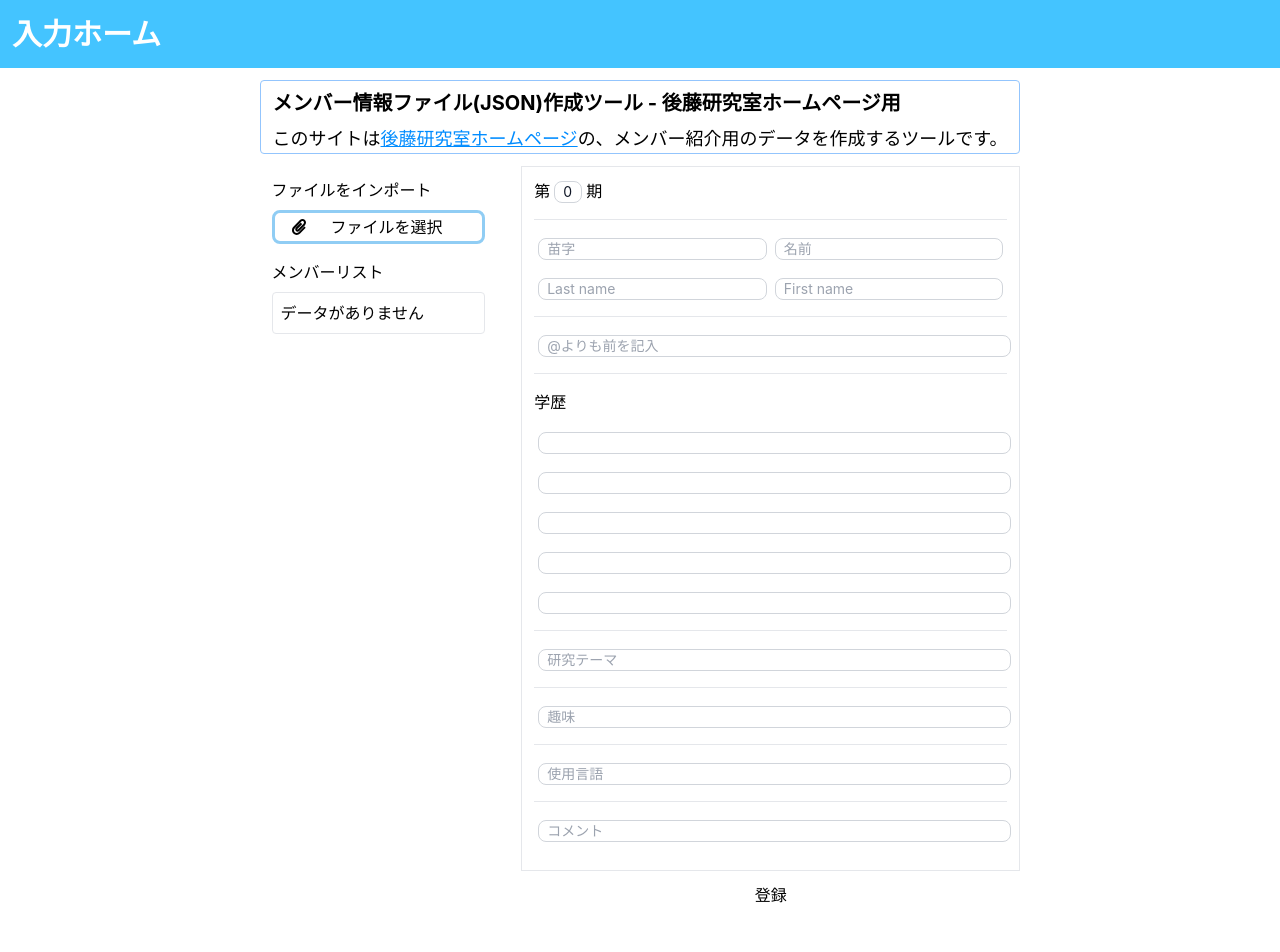
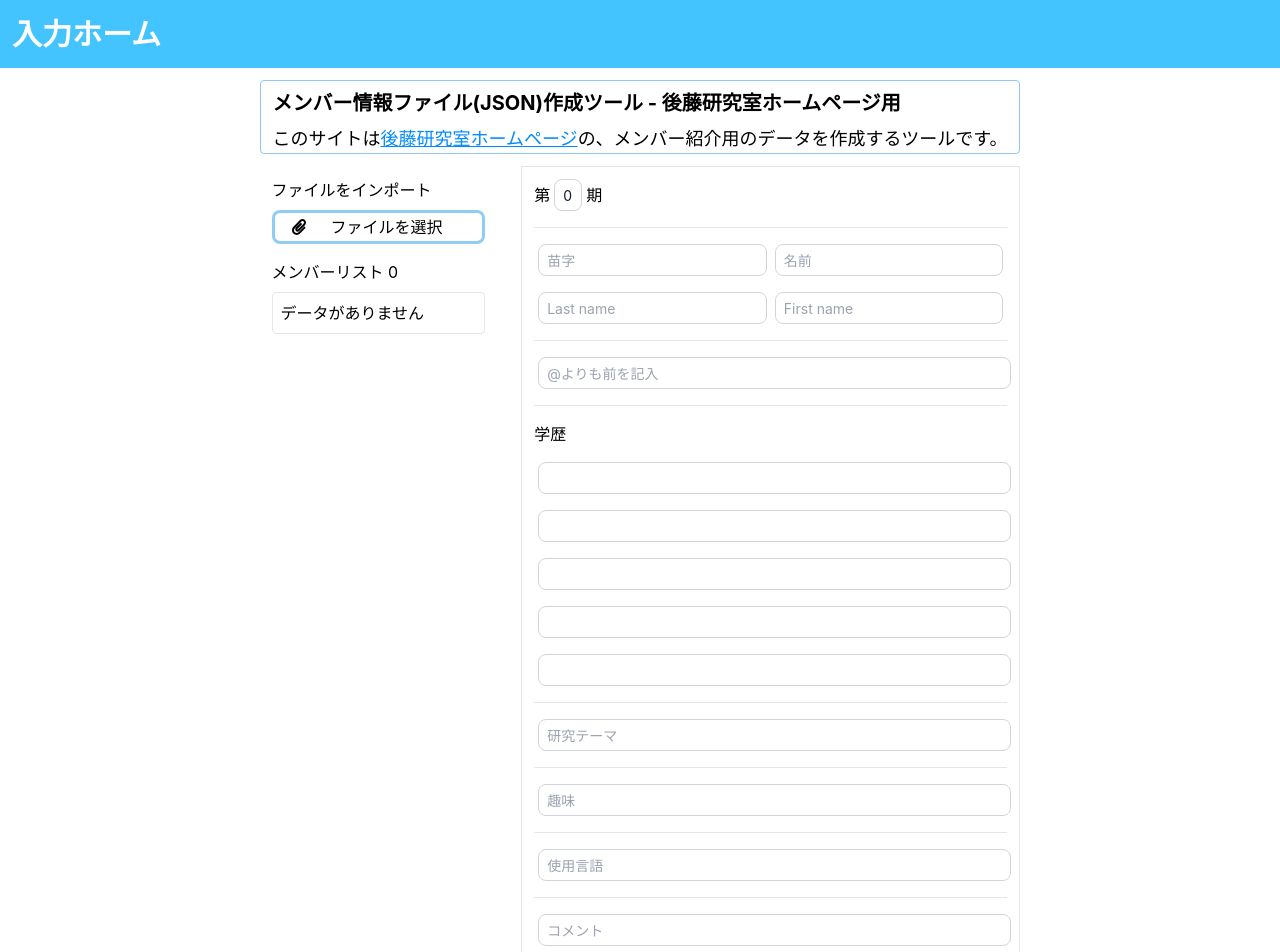
Before and after one commit to ryusei-tsune/member-info-editor, a React (Create React App) app: page / in a window 1280 px wide. Shown: the top 952 px of the page. Before the commit the page ends 907 px from the top, so only its background shows below. Built offline with nearby package versions, Linux system fonts and the light colour scheme.

Commit message:
登録処理の実装，コンポーネントでrefを使用するためにforwardRefを追加

```diff
--- a/package.json
+++ b/package.json
@@ -7,6 +7,7 @@
     "react-dom": "^18.2.0",
     "react-icons": "^4.4.0",
     "react-scripts": "5.0.1",
+    "react-scroll": "^1.8.7",
     "typescript": "^4.7.4",
     "web-vitals": "^2.1.4"
   },
@@ -41,6 +42,7 @@
     "@testing-library/user-event": "^13.5.0",
     "@types/react": "^18.0.17",
     "@types/react-dom": "^18.0.6",
+    "@types/react-scroll": "^1.8.4",
     "@types/testing-library__jest-dom": "^5.14.5",
     "@types/testing-library__user-event": "^4.2.0",
     "autoprefixer": "^10.4.8",
--- a/src/App.tsx
+++ b/src/App.tsx
@@ -1,4 +1,5 @@
 import React, { useState, useRef, useEffect } from 'react'
+import { animateScroll as scroller } from 'react-scroll'
 import { FaEdit, FaPaperclip } from 'react-icons/fa'
 import { MdDelete } from 'react-icons/md'
 import './App.css'
@@ -74,19 +75,15 @@ const App = () => {
 
   const selectMember = (index: number) => {
     setMemberInfo(members[index])
+    scroller.scrollToTop()
   }
 
   const resisterMember = () => {
     const id = memberInfo.id
     console.log(id)
-    if (id === -1) {
-      console.log("test1")
-    }
-    else {
-      console.log("test2")
     let tempMembers: Member[] = members
-      const tempMemberInfo = {
-        id: memberInfo.id,
+    const tempMemberInfo: Member = {
+      id: tempMembers.length,
       class: Number(classRef.current.value),
       lname: lastNameRef.current.value,
       fname: firstNameRef.current.value,
@@ -103,9 +100,37 @@ const App = () => {
       language: languageRef.current.value,
       comment: commentRef.current.value
     }
+    if (id === -1) {
+      console.log("test1")
+      tempMembers = [...members, tempMemberInfo]
+    }
+    else {
+      console.log("test2")
+      tempMemberInfo.id = tempMembers[id].id
       tempMembers[id] = tempMemberInfo
+    }
     setMembers(tempMembers)
+
+    setMemberInfo(
+      {
+        id: -1,
+        class: 0,
+        lname: '',
+        fname: '',
+        elname: '',
+        efname: '',
+        email: '',
+        career1: '',
+        career2: '',
+        career3: '',
+        career4: '',
+        career5: '',
+        study: '',
+        hobby: '',
+        language: '',
+        comment: ''
       }
+    )
   }
 
   useEffect(() => {
@@ -128,7 +153,7 @@ const App = () => {
 
   const Header = () => {
     return (
-      <div className='border border-blue-300 rounded mx-3 px-3'>
+      <div className='border border-blue-300 rounded mx-3 px-3' >
         <div className='font-bold text-xl my-2'>メンバー情報ファイル(JSON)作成ツール - 後藤研究室ホームページ用</div>
         <div className='text-lg'>
           このサイトは<a href='https://www.mis.cs.okayama-u.ac.jp/member.html' target='_blank' rel='noopener noreferrer'>後藤研究室ホームページ</a>の、メンバー紹介用のデータを作成するツールです。
@@ -158,9 +183,9 @@ const App = () => {
         </label>
         <input id='importFile' type="file" hidden onChange={importData} />
         <div className='mt-4'>
-          <div className='mb-2'>メンバーリスト</div>
+          <div className='mb-2'>メンバーリスト {members.length}</div>
           {members.length === 0 ?
-            <div className='border rounded py-2 px-2'>データがありません</div>
+            <div className='border rounded p-2'>データがありません</div>
             :
             <div className='border rounded py-2'>
               {members.map((member: Member, index: number) =>
@@ -187,7 +212,7 @@ const App = () => {
   const MemberInfo = () => {
     return (
       <div className='m-3 p-3 border'>
-        <div className='flex mb-4'>
+        <div className='flex mb-4 items-center'>
           第
           <div className='w-7 mx-1'>
             <InputField type="number" ref={classRef} />
@@ -222,7 +247,7 @@ const App = () => {
           </div>
         </div>
 
-        <hr className='mb-4'/>
+        <hr className='mb-4' />
         <div>
           学歴
           <div className='my-4'>
@@ -290,7 +315,7 @@ const App = () => {
   const ResisterButton = () => {
     return (
       <div className='flex justify-center'>
-        <button onClick={resisterMember}>登録</button>
+        <button onClick={resisterMember} className='border rounded py-2 px-6 mb-4 bg-[#d8d8d8]'>登録</button>
       </div>
     )
   }
--- a/src/components/InputField.tsx
+++ b/src/components/InputField.tsx
@@ -8,7 +8,7 @@ export const InputField = forwardRef((props: Input, ref: Ref<HTMLInputElement>)
             type={type}
             ref={ref}
             placeholder={placeholder}
-            className='border border-gray-300 text-gray-900 text-sm pl-2 rounded-lg w-full'
+            className='border border-gray-300 text-gray-900 text-sm pl-2 rounded-lg w-full h-8'
         />
     )
 })
```
Also changed, not shown: 1 other file (tests, documents, lock files or other folders). Lines whose indentation alone changed are shown as unchanged.
